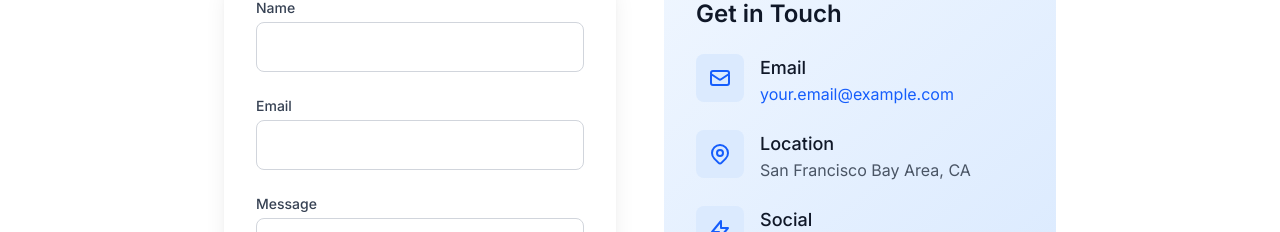
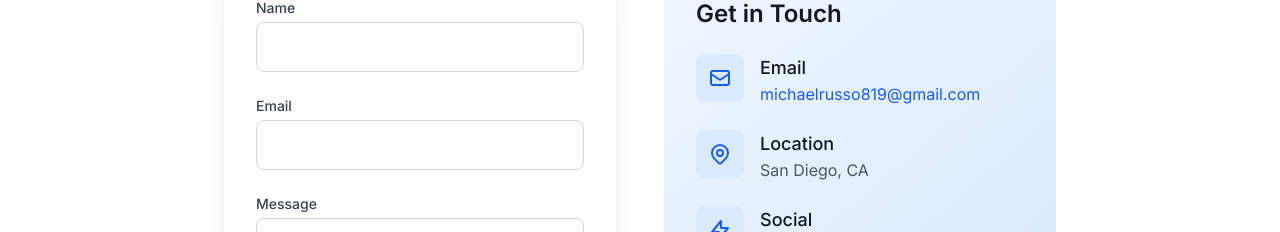
Before and after one commit to michael-russo-eng/portfolio, a Next.js app in the folder client/: page /contact in a window 1280 px wide. Shown: the part 302-534 px from the top of the page. Built offline with nearby package versions, Linux system fonts and the light colour scheme.

Commit message:
update personal links

```diff
--- a/client/src/app/contact/page.tsx
+++ b/client/src/app/contact/page.tsx
@@ -159,8 +159,8 @@
                   </div>
                   <div>
                     <h3 className="text-lg font-medium text-gray-900">Email</h3>
-                    <a href="mailto:your.email@example.com" className="text-blue-600 hover:text-blue-500 transition-colors">
-                      your.email@example.com
+                    <a href="mailto:michaelrusso819@gmail.com" className="text-blue-600 hover:text-blue-500 transition-colors">
+                      michaelrusso819@gmail.com
                     </a>
                   </div>
                 </div>
@@ -174,7 +174,7 @@
                   </div>
                   <div>
                     <h3 className="text-lg font-medium text-gray-900">Location</h3>
-                    <p className="text-gray-600">San Francisco Bay Area, CA</p>
+                    <p className="text-gray-600">San Diego, CA</p>
                   </div>
                 </div>
 
@@ -187,13 +187,13 @@
                   <div>
                     <h3 className="text-lg font-medium text-gray-900">Social</h3>
                     <div className="flex space-x-4 mt-2">
-                      <a href="https://linkedin.com/in/yourprofile" target="_blank" rel="noopener noreferrer"
+                      <a href="https://linkedin.com/in/mikerusso3" target="_blank" rel="noopener noreferrer"
                          className="text-gray-600 hover:text-blue-600 transition-colors">
                         <svg className="w-6 h-6" fill="currentColor" viewBox="0 0 24 24">
                           <path d="M19 0h-14c-2.761 0-5 2.239-5 5v14c0 2.761 2.239 5 5 5h14c2.762 0 5-2.239 5-5v-14c0-2.761-2.238-5-5-5zm-11 19h-3v-11h3v11zm-1.5-12.268c-.966 0-1.75-.79-1.75-1.764s.784-1.764 1.75-1.764 1.75.79 1.75 1.764-.783 1.764-1.75 1.764zm13.5 12.268h-3v-5.604c0-3.368-4-3.113-4 0v5.604h-3v-11h3v1.765c1.396-2.586 7-2.777 7 2.476v6.759z"/>
                         </svg>
                       </a>
-                      <a href="https://github.com/yourusername" target="_blank" rel="noopener noreferrer"
+                      <a href="https://github.com/michael-russo-eng" target="_blank" rel="noopener noreferrer"
                          className="text-gray-600 hover:text-blue-600 transition-colors">
                         <svg className="w-6 h-6" fill="currentColor" viewBox="0 0 24 24">
                           <path d="M12 0c-6.626 0-12 5.373-12 12 0 5.302 3.438 9.8 8.207 11.387.599.111.793-.261.793-.577v-2.234c-3.338.726-4.033-1.416-4.033-1.416-.546-1.387-1.333-1.756-1.333-1.756-1.089-.745.083-.729.083-.729 1.205.084 1.839 1.237 1.839 1.237 1.07 1.834 2.807 1.304 3.492.997.107-.775.418-1.305.762-1.604-2.665-.305-5.467-1.334-5.467-5.931 0-1.311.469-2.381 1.236-3.221-.124-.303-.535-1.524.117-3.176 0 0 1.008-.322 3.301 1.23.957-.266 1.983-.399 3.003-.404 1.02.005 2.047.138 3.006.404 2.291-1.552 3.297-1.23 3.297-1.23.653 1.653.242 2.874.118 3.176.77.84 1.235 1.911 1.235 3.221 0 4.609-2.807 5.624-5.479 5.921.43.372.823 1.102.823 2.222v3.293c0 .319.192.694.801.576 4.765-1.589 8.199-6.086 8.199-11.386 0-6.627-5.373-12-12-12z"/>
```
